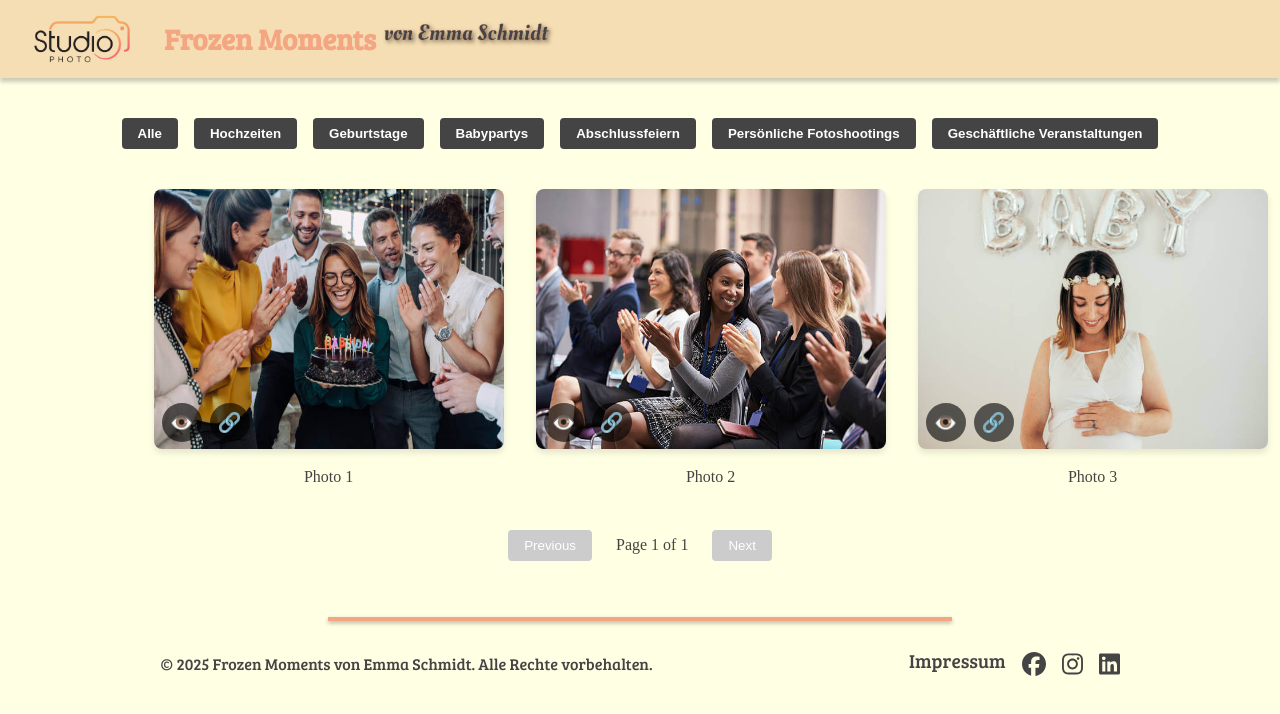
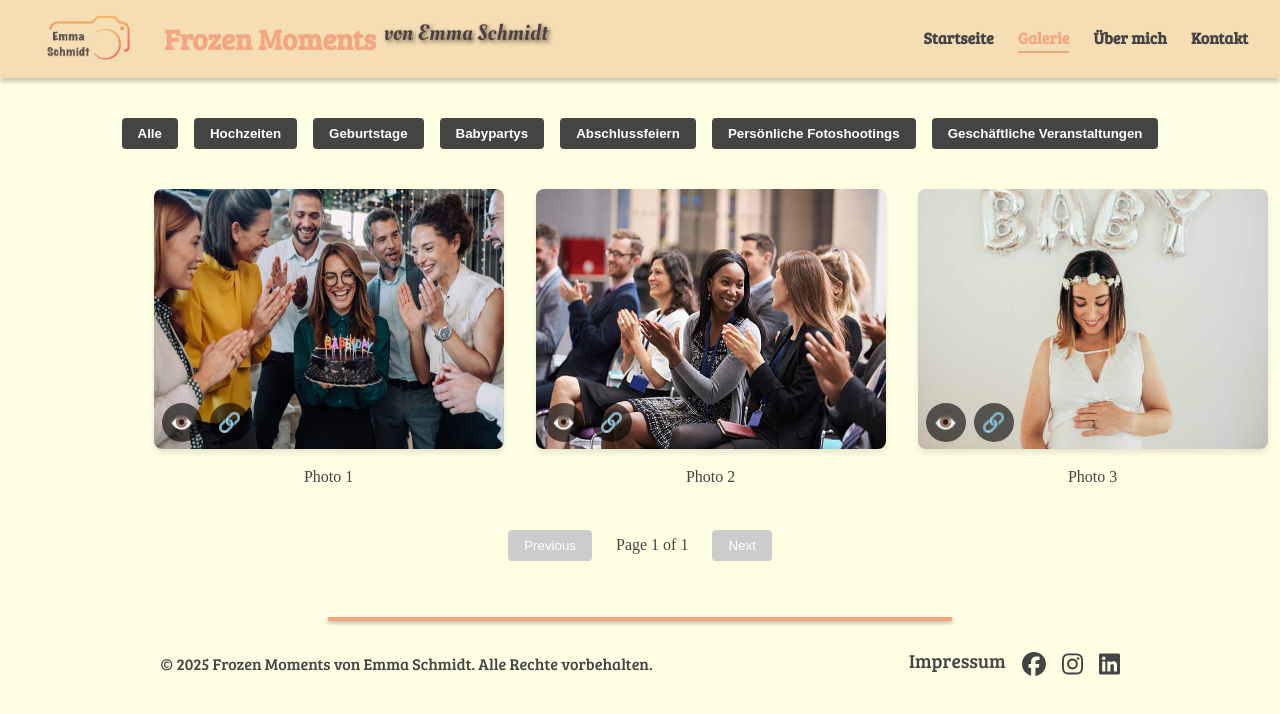
Before and after one commit to Mawadda-Kadi/frozen-moments-portfolio, a Next.js app: page /gallery in a window 1280 px wide. Shown: the top 714 px of the page. Built offline with nearby package versions, Linux system fonts and the light colour scheme.

Commit message:
add dropmenue in smaller screens

```diff
--- a/src/components/Header.tsx
+++ b/src/components/Header.tsx
@@ -1,11 +1,13 @@
 import Link from 'next/link';
 import Image from 'next/image';
+import { useRouter } from 'next/router';
 import { useState } from 'react';
 import { FiMenu, FiX } from 'react-icons/fi';
 import styles from '@/styles/Header.module.scss';
 
 const Header = () => {
     const [isMenuOpen, setIsMenuOpen] = useState(false);
+    const router = useRouter();
 
     const toggleMenu = () => {
         setIsMenuOpen((prev) => !prev);
@@ -18,8 +20,8 @@ const Header = () => {
                     className={styles.logo}
                     src="/images/logo.png"
                     alt="Logo"
-                    width={50}
-                    height={50}
+                    width={2000}
+                    height={1000}
                 />
                 <h1 className={styles.title}>
                     <span className={styles.frozen_memory}>Frozen Moments</span>
@@ -32,12 +34,28 @@ const Header = () => {
             <nav
                 className={`${styles.navigation} ${isMenuOpen ? styles.navigation_open : ''
                     }`}
-                style={{ display: isMenuOpen ? 'flex' : 'none' }}
             >
-                <Link href="/">Startseite</Link>
-                <Link href="/gallery">Galerie</Link>
-                <Link href="/about">Über mich</Link>
-                <Link href="/contact">Kontakt</Link>
+                <Link href="/" className={router.pathname === '/' ? styles.active : ''}>
+                    Startseite
+                </Link>
+                <Link
+                    href="/gallery"
+                    className={router.pathname === '/gallery' ? styles.active : ''}
+                >
+                    Galerie
+                </Link>
+                <Link
+                    href="/about"
+                    className={router.pathname === '/about' ? styles.active : ''}
+                >
+                    Über mich
+                </Link>
+                <Link
+                    href="/contact"
+                    className={router.pathname === '/contact' ? styles.active : ''}
+                >
+                    Kontakt
+                </Link>
             </nav>
         </header>
     );
--- a/src/styles/Header.module.scss
+++ b/src/styles/Header.module.scss
@@ -4,12 +4,16 @@
     display: flex;
     justify-content: space-between;
     align-items: center;
+    position: relative;
     font-family: $title-font;
     color: $primary-color;
     padding: 0.8rem 2rem;
-    position: relative;
     background-color: $secondary-background-color;
     box-shadow: 0px 4px 4px rgba(0, 0, 0, 0.2);
+
+    @media screen and (max-width: 768px) {
+        padding: 0.8rem 1rem;
+    }
 
     .header_left {
         display: flex;
@@ -21,7 +25,7 @@
             margin-right: 1rem;
 
             @media screen and (max-width: 768px) {
-                width: 120px;
+                width: 70px;
                 margin-right: 0.4rem;
             }
         }
@@ -36,6 +40,7 @@
 
                 @media screen and (max-width: 768px) {
                     font-size: 1.4rem;
+                    flex-wrap: nowrap;
                 }
             }
 
@@ -55,30 +60,8 @@
         }
     }
 
-    .navigation {
-        display: flex;
-        gap: 1.5rem;
-
-        a {
-            text-decoration: none;
-            color: $primary-color;
-            font-weight: bold;
-
-            &:hover {
-                color: $hover-color;
-            }
-        }
-
-        &.navigation_open {
-            display: block;
-        }
-    }
-
     .menu_toggle {
         display: none;
-
-        @media screen and (max-width: 768px) {
-            display: block;
         background: none;
         border: none;
         font-size: 1.5rem;
@@ -89,25 +72,54 @@
             outline: none;
         }
     }
+
+    .navigation {
+        display: flex;
+        gap: 1.5rem;
+
+
+        a {
+            text-decoration: none;
+            color: $primary-color;
+            font-weight: bold;
+
+            &:hover {
+                color: $hover-color;
+            }
+
+            &.active {
+                color: $hover-color;
+                border-bottom: 2px solid $hover-color;
+            }
+        }
+
+        &.navigation_open {
+            display: block;
         }
     }
 
     @media screen and (max-width: 768px) {
+        .menu_toggle {
+            display: block;
+        }
+
         .navigation {
-        display: none; // Hidden by default
+            display: none;
             position: absolute;
             top: 100%; // Place it below the header
             left: 0;
             width: 100%;
             background-color: $secondary-background-color;
             padding: 1rem;
-        z-index: 1000; // Ensure visibility above other elements
-
-        flex-direction: row; // Items in a row (horizontal)
-        gap: 1.5rem; // Space between items
+            z-index: 1000;
+            box-shadow: 0px 4px 4px rgba(0, 0, 0, 0.2);
+            flex-direction: row;
+            gap: 1.5rem;
+            margin-bottom: 1rem;
 
             &.navigation_open {
-            display: flex; // Show the menu when open
+                display: flex;
+                border: 2px solid rgba(0, 0, 0, 0.2);
             }
 
             a {
@@ -125,3 +137,4 @@
             }
         }
     }
+}
```
Also changed, not shown: public/images/logo.png. Lines whose indentation alone changed are shown as unchanged.
